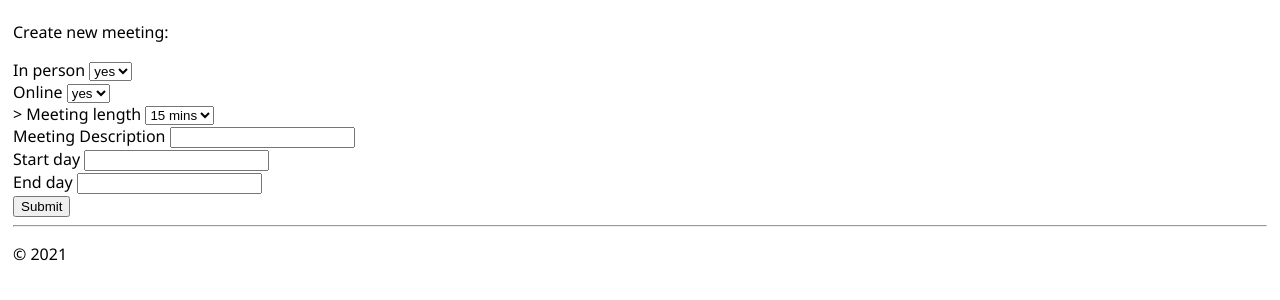
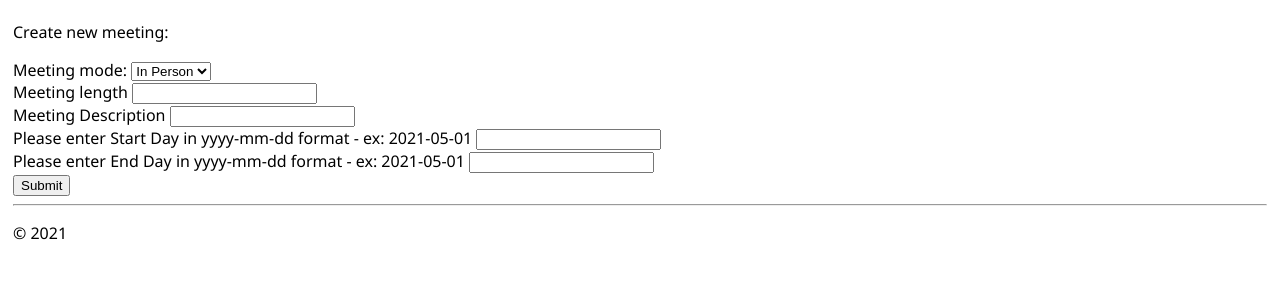
Before and after one commit to eesha-deepak/myMEETR, a Flask app: page /creatorMeeting/ in a window 1280 px wide. Shown: the part 47-347 px from the top of the page. Run offline with Flask 2, Linux system fonts and the light colour scheme.

Commit message:
Finalized creatorMeeting html - Rashmi

```diff
--- a/templates/creatorMeeting.html
+++ b/templates/creatorMeeting.html
@@ -1,4 +1,3 @@
-
 {% extends "layout.html" %}
 {% block title %}
 myMEETR
@@ -7,36 +6,22 @@ myMEETR
 <p>Create new meeting:</p>
 <form action = "{{ request.path }}" method = "post">
 
+    <label for="inperson-online">Meeting mode:</label>
+        <select name="inperson-online" value=''>Select meeting mode</option>
+            <option value=1>In Person</option>
+            <option value=0>Online</option>
+        </select><br>
 
-    <label for="inperson">In person</label>
-        <select name="inperson" value=''>Select In person</option>
-            <option value=1>yes</option>
-            <option value=0>no</option>
-        </select><br>
-    <label for="online">Online</label>
-        <select name="online" value=''>Select Online</option>
-            <option value=1>yes</option>
-            <option value=0>no</option>
-        </select><br>>
+    <label for = "length">Meeting length</label>
+        <input type = "number" step = 0.25 min="0.00" name = "length"/><br>
 
-    <label for="length">Meeting length</label>
-        <select name="length" value=''>Select meeting length</option>
-            <option value='0.25'>15 mins</option>
-            <option value='0.5'>30 mins</option>
-            <option value='0.75'>45 mins</option>
-            <option value='1'>1 hour</option>
-            <option value='1.25'>90 mins</option>
-            <option value='2'>2 hours</option>
-            <option value='3'>3 hours</option>
-            <option value='4'>4 hours</option>
-        </select><br>
     <label for = "meeting_description">Meeting Description</label>
         <input type = "text" name = "meeting_description"/><br>
 
-    <label for = "start_day">Start day</label>
+    <label for = "start_day">Please enter Start Day in yyyy-mm-dd format - ex: 2021-05-01</label>
         <input type = "text" name = "start_day"/><br>
 
-    <label for = "end_day">End day</label>
+    <label for = "end_day">Please enter End Day in yyyy-mm-dd format - ex: 2021-05-01</label>
         <input type = "text" name = "end_day"/><br>
     <input type = "submit" value = "Submit" />
 
```
